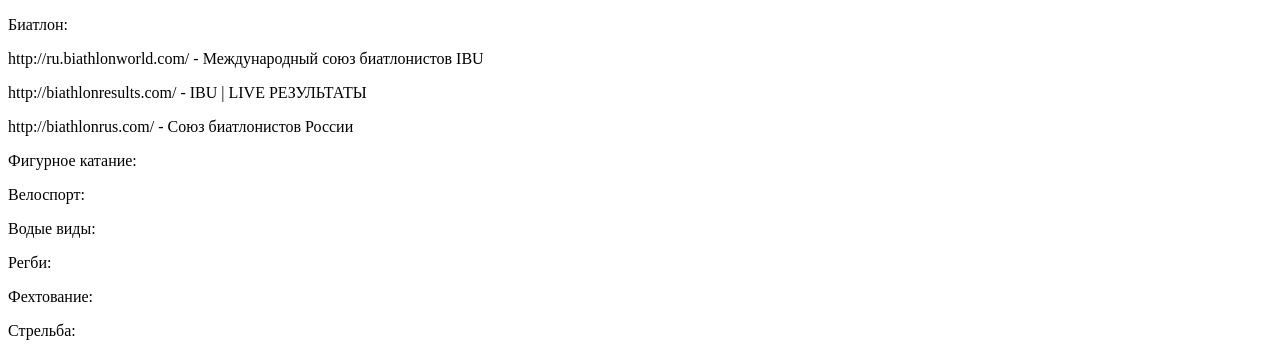
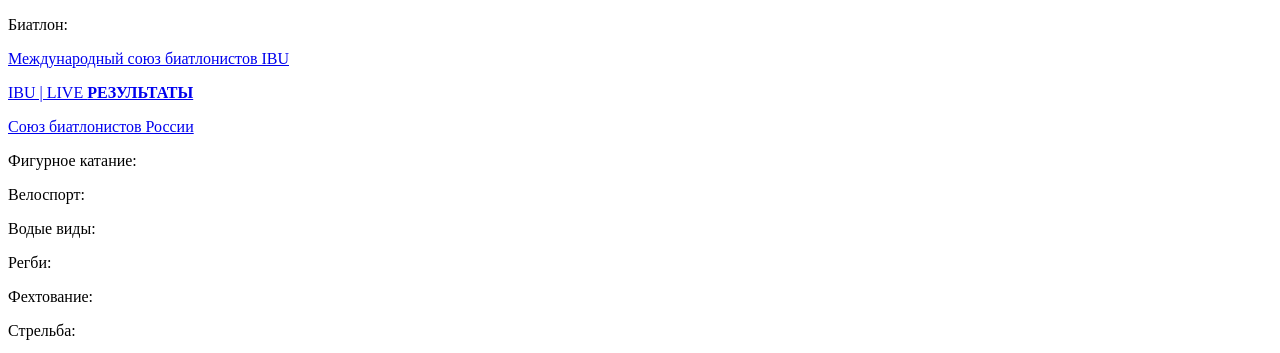
Before and after one commit to belyaevdi/belyaevdi.github.io, a plain HTML site: page index.html in a window 1280 px wide. Shown: the top 353 px of the page. Drawn offline with Linux system fonts and the light colour scheme; a script that the page names is missing.

Commit message:
Update index.html

```diff
--- a/index.html
+++ b/index.html
@@ -9,9 +9,9 @@
   </head>
   <body>
     <p>Биатлон:</p>
-<p>http://ru.biathlonworld.com/ - Международный союз биатлонистов IBU</p>
-<p>http://biathlonresults.com/ - IBU | LIVE РЕЗУЛЬТАТЫ</p>
-<p>http://biathlonrus.com/ - Союз биатлонистов России</p>
+    <p><a href="http://ru.biathlonworld.com/">Международный союз биатлонистов IBU</a></p>
+    <p><a href="http://biathlonresults.com/">IBU | LIVE <b>РЕЗУЛЬТАТЫ</b></a></p>
+    <p><a href="http://biathlonrus.com/">Союз биатлонистов России</a></p>
     <p>Фигурное катание:</p>
     <p>Велоспорт:</p>
     <p>Водые виды:</p>
```
Lines whose indentation alone changed are shown as unchanged.
